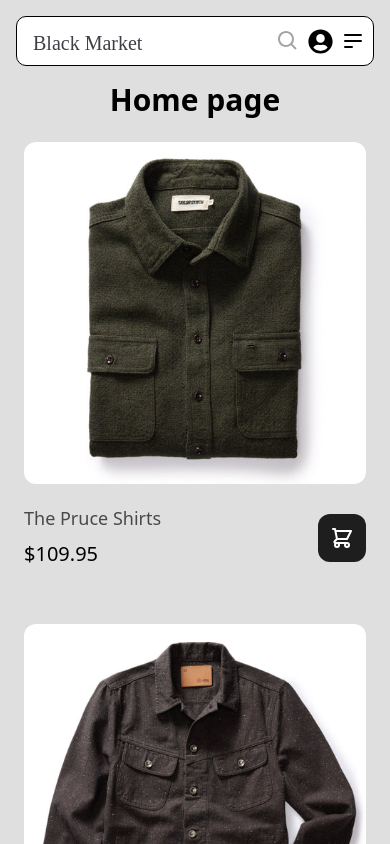
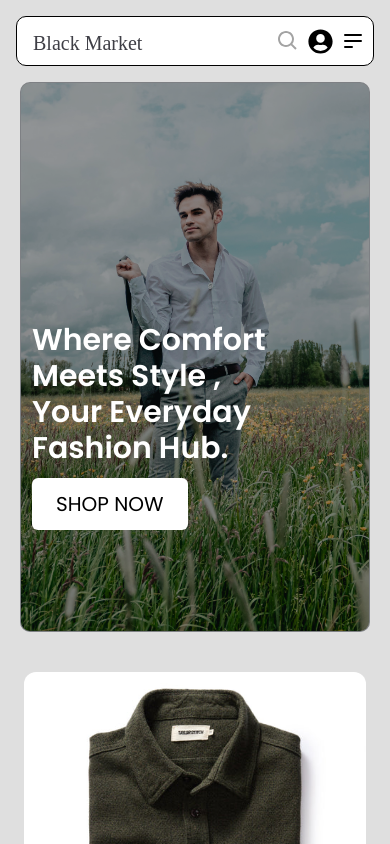
Before and after one commit to victorchrollo14/mernEcommerce, a React (Vite) app in the folder client/: page / in a window 390 px wide. Shown: the top 844 px of the page. Built offline with nearby package versions, Linux system fonts and the light colour scheme; a web font is replaced by a local one.

Commit message:
HeroBanner Added in Both Mobile and Desktop

```diff
--- /dev/null
+++ b/client/src/components/Banner.jsx
@@ -0,0 +1,39 @@
+import React from "react";
+import mobileBanner from "../assets/HeroMobile.jpg";
+import desktopBanner from "../assets/HeroImage.jpg";
+
+const Banner = () => {
+  return (
+    <>
+      {/* MobileView */}
+      <div className="h-[550px] mx-5 my-4 relative md:hidden">
+        <img
+          className="w-full h-full object-cover rounded-[10px] border border-gray-300"
+          src={mobileBanner}
+          alt="HeroImage"
+        />
+        <div className="absolute w-full h-full top-0 rounded-[10px] bg-black bg-opacity-40">
+          <div className="top-0 pt-60 pl-3 text-3xl font-Poppins text-white font-semibold md:hidden">
+            Where Comfort <br /> Meets Style , <br />
+            Your Everyday <br />
+            Fashion Hub. <br />
+            <button className="px-6 py-3 mt-3 bg-white text-black text-xl font-normal uppercase border-white rounded-md">
+              Shop Now
+            </button>
+          </div>
+        </div>
+      </div>
+      {/* Desktopview */}
+      <div className="hidden md:flex h-[600px] mx-9 mt-6 mb-5 relative">
+        <img
+          className="md:bg-red-500 h-full w-full object-cover rounded-2xl"
+          src={desktopBanner}
+          alt="HeroImage"
+        />
+        <div className="absolute w-full h-full top-0 rounded-[10px] bg-black bg-opacity-40"></div>
+      </div>
+    </>
+  );
+};
+
+export default Banner;
--- a/client/src/pages/home/Home.jsx
+++ b/client/src/pages/home/Home.jsx
@@ -7,6 +7,7 @@ import img4 from '../../assets/sweater.webp'
 import img5 from '../../assets/accesories.webp'
 import img6 from '../../assets/footwear.webp'
 import Footer from "../../components/Footer";
+import Banner from "../../components/Banner";
 
 const Home = () => {
 	const elements = [
@@ -20,7 +21,7 @@ const Home = () => {
 	return (
 		<div className="overflow-x-hidden w-full bg-[#DFDFDF]">
 			<NavBar />
-			<h1 className="text-center text-3xl font-semibold">Home page</h1>
+			<Banner/>
 			<div className="home flex w-screen justify-center">
 				<div className="home-product-cards sm:w-[90%] flex flex-wrap justify-center flex-row">
 					{elements.map((element, index) => (
```
Also changed, not shown: 1 other file (tests, documents, lock files or other folders).
